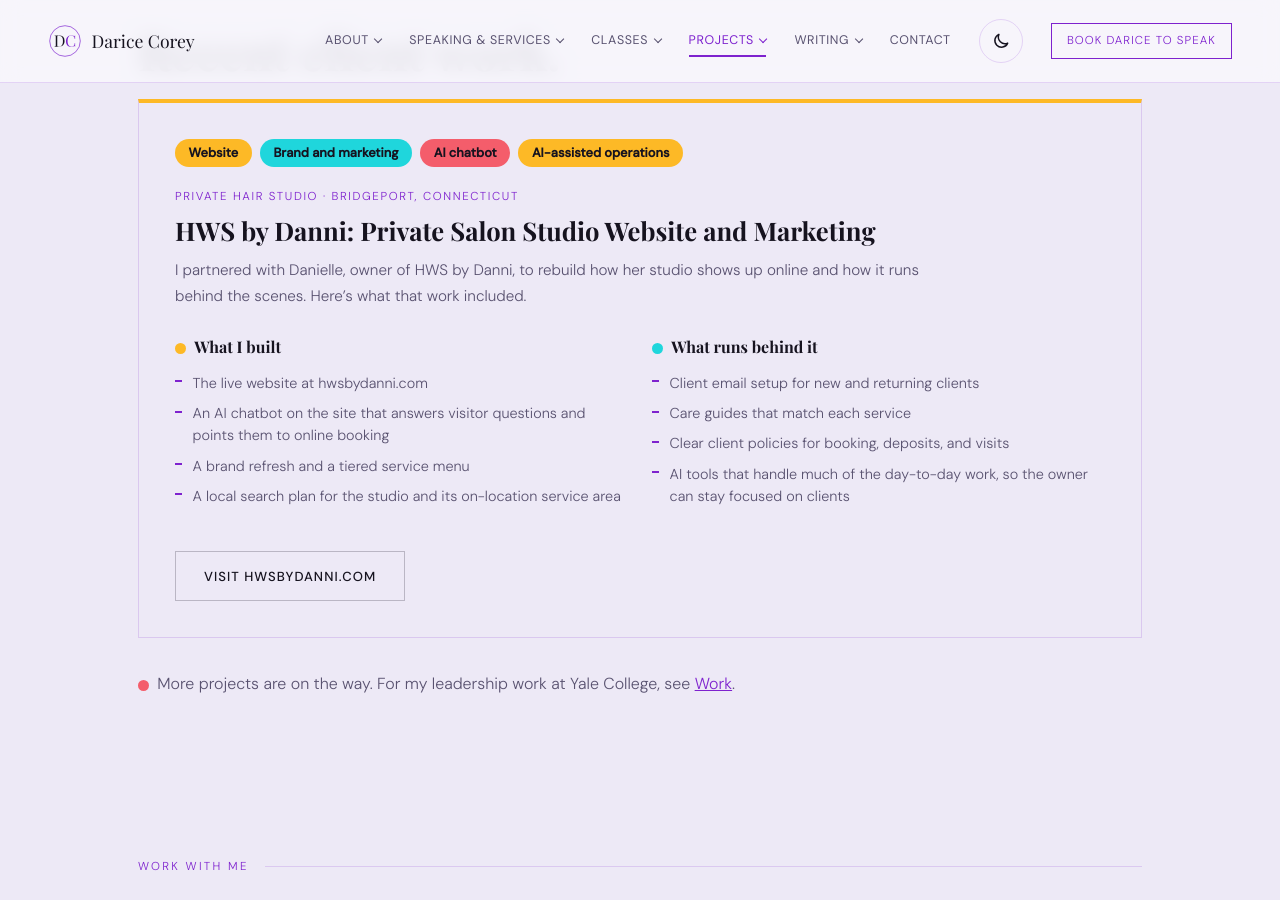
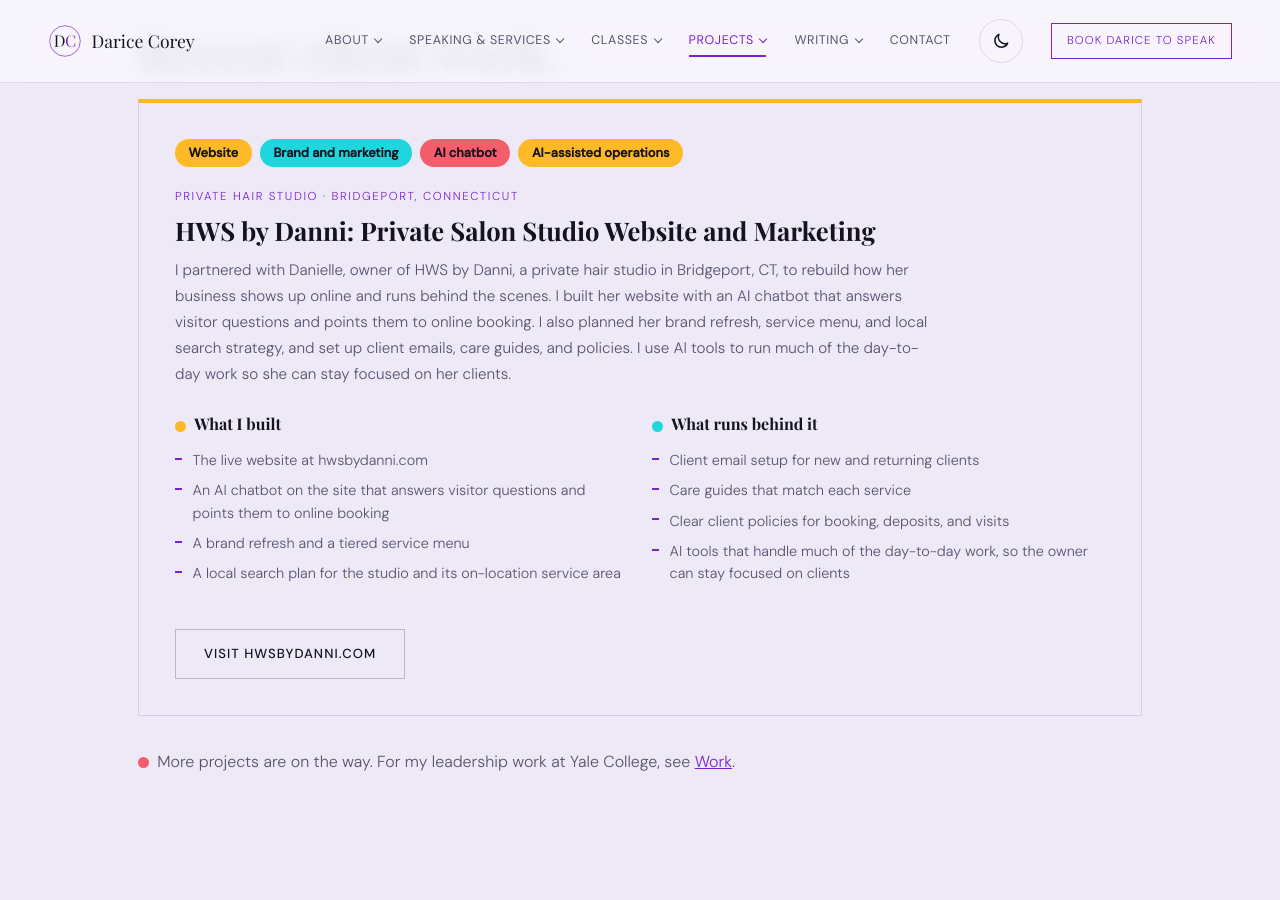
Before and after one commit to dcoreyrasm/dcoreyrasm.github.io, a Jekyll site: the page built from portfolio.html, in a window 1280 px wide and 900 px high, scrolled down 813 px. Built offline with Jekyll 4.4.1, drawn with Linux system fonts in a browser that asks for light colours; some web fonts are replaced.

```diff
--- a/ai-for-beginners.html
+++ b/ai-for-beginners.html
@@ -68,7 +68,7 @@
             <li>What you should never paste or upload</li>
           </ul>
           <p style="line-height:1.75;margin-bottom:1rem;">Bring something real you'd like help with. If you missed Parts 1 and 2, you can still join.</p>
-          <p style="line-height:1.75;">This is Part 3 of my four-part AI for Beginners series. I've spent more than 35 years working in IT and teaching it at the college level, and I'm currently an executive doctoral student researching AI governance. I teach in plain language, with real examples and plenty of room for questions.</p>
+          <p style="line-height:1.75;">This is Part 3 of my four-part AI for Beginners series. I've spent more than 35 years working in IT and more than 22 years teaching it at the college level, and I'm currently an executive doctoral student researching AI governance. I teach in plain language, with real examples and plenty of room for questions.</p>
         </div>
         <img src="/images/events/ai-for-beginners-part-3.jpg" alt="AI for Beginners, Part 3: Putting ChatGPT to Work in Everyday Life. Thursday, November 5, 7:00 to 8:00 PM Eastern, live on Zoom. Hosted by Darice Corey. $50 per session or $200 for all 4 parts, introductory price." width="1122" height="1402" style="width:100%;height:auto;border-radius:12px;" loading="lazy" />
       </div>
--- a/portfolio.html
+++ b/portfolio.html
@@ -68,7 +68,7 @@
           </ul>
           <p class="portfolio-client">Private hair studio · Bridgeport, Connecticut</p>
           <h3 id="hws-heading">HWS by Danni: Private Salon Studio Website and Marketing</h3>
-          <p>I partnered with Danielle, owner of HWS by Danni, to rebuild how her studio shows up online and how it runs behind the scenes. Here&rsquo;s what that work included.</p>
+          <p>I partnered with Danielle, owner of HWS by Danni, a private hair studio in Bridgeport, CT, to rebuild how her business shows up online and runs behind the scenes. I built her website with an AI chatbot that answers visitor questions and points them to online booking. I also planned her brand refresh, service menu, and local search strategy, and set up client emails, care guides, and policies. I use AI tools to run much of the day-to-day work so she can stay focused on her clients.</p>
           <div class="portfolio-scope">
             <div>
               <h4><span class="pop-dot gold" aria-hidden="true"></span>What I built</h4>
--- a/start-your-business.html
+++ b/start-your-business.html
@@ -120,7 +120,7 @@
         <div>
           <p style="line-height:1.75;margin-bottom:1rem;">This course is for new and future business owners who have an idea, a small budget, and a reason to get started right away.</p>
           <p style="line-height:1.75;margin-bottom:1rem;">I started Darice Corey, LLC in September 2026 and used AI to build my brand, my website, my newsletter, and my payment links. In this course, I'll show you how, step by step, so you can do the same for your own business.</p>
-          <p style="line-height:1.75;margin-bottom:1rem;">I teach in plain language, use my own setup as the example, and then walk you through other options you can choose instead. I've spent more than 35 years in IT and over 20 years teaching it at the college level.</p>
+          <p style="line-height:1.75;margin-bottom:1rem;">I teach in plain language, use my own setup as the example, and then walk you through other options you can choose instead. I've spent more than 35 years in IT and more than 22 years teaching it at the college level.</p>
           <p style="line-height:1.75;">Some of what we build, like scheduled tasks and other automation, needs a paid Claude plan. I'll tell you exactly what you need and when.</p>
         </div>
       </div>
```
Also changed, not shown: speaking.html (+4 -4 lines).
